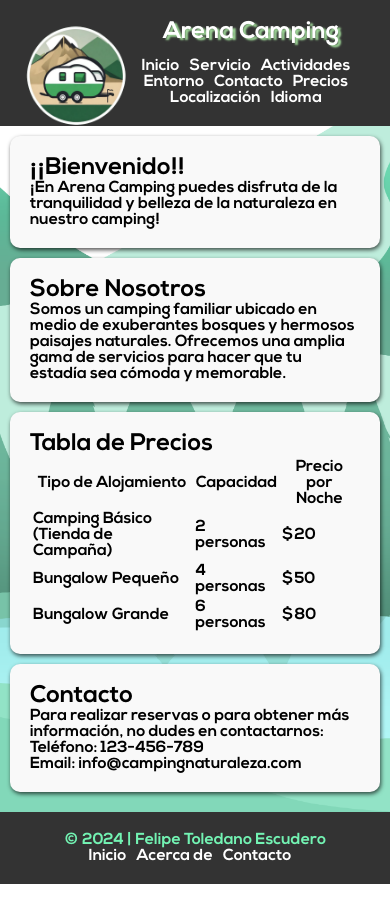
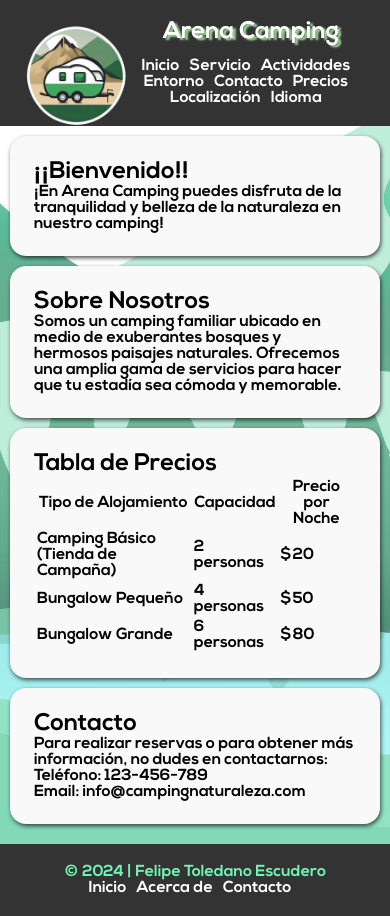
Before and after one commit to F3LIP3X/ArenaCamping-web, a React (Create React App) app: page / in a window 390 px wide. Before the commit the page ends 884 px from the top, so only its background shows below. Built offline with nearby package versions, Linux system fonts and the light colour scheme.

Commit message:
1.1.85
Testing

```diff
--- a/src/components/page1/pagecss.css
+++ b/src/components/page1/pagecss.css
@@ -61,28 +61,28 @@ main {
 }
 
 section {
-    margin-bottom: 20px;
+    margin-bottom: 1rem;
     background-color: #f9f9f9;
-    border-radius: 10px;
+    border-radius: 1rem;
     box-shadow: 1px 2px 4px rgba(0, 0, 0, 0.678);
-    padding: 20px;
+    padding: 1.5rem;
 }
 
 /* Footer styles */
 .footer-page {
+    position: -ms-page;
+    bottom: 0;
     background-color: #333;
-    color: #fff;
+    color: #000000;
+    text-align: center;
     padding: 20px;
-    display: block;
-    text-align: center;
-    width: auto;
-    position: static;
-    bottom: 0;
 }
-.headBars{
+
+.headBars {
     padding-top: 1%;
 }
-#icoHeader{
+
+#icoHeader {
     position: relative;
     float: left;
     width: 7rem;
@@ -115,11 +115,12 @@ section {
         width: auto;
     }
 
-    body{
-        overflow-x: hidden; /* Cambiado a 'hidden' para bloquear el desplazamiento horizontal */
+    body {
+        overflow-x: hidden;
+        /* Cambiado a 'hidden' para bloquear el desplazamiento horizontal */
     }
 
-    .main-content{
+    .main-content {
         width: 100%;
     }
 
@@ -140,20 +141,21 @@ section {
         margin-bottom: 10px;
     }
 
-    .foot{
+    .foot {
         width: 100%;
     }
+
     /* Adjust footer */
-    footer-page {
-        width: auto;
-        display: block;
+    .footer-page {
+        position: -ms-page;
+        bottom: 0;
+        background-color: #333;
+        color: #000000;
         text-align: center;
-
-        position: static;
-        bottom: 0;
+        padding: 20px;
     }
 
-    .footertext{
+    .footertext {
         color: rgb(115, 243, 179);
     }
 }
--- a/src/components/page1/pagejsx.jsx
+++ b/src/components/page1/pagejsx.jsx
@@ -73,7 +73,6 @@ const firstIndex = () => {
                     </section>
                 </main>
             </div>
-
             <footer className="footer-page">
                 <div className='foot'>
                     <p className='footertext'>© 2024 | Felipe Toledano Escudero</p>
```
